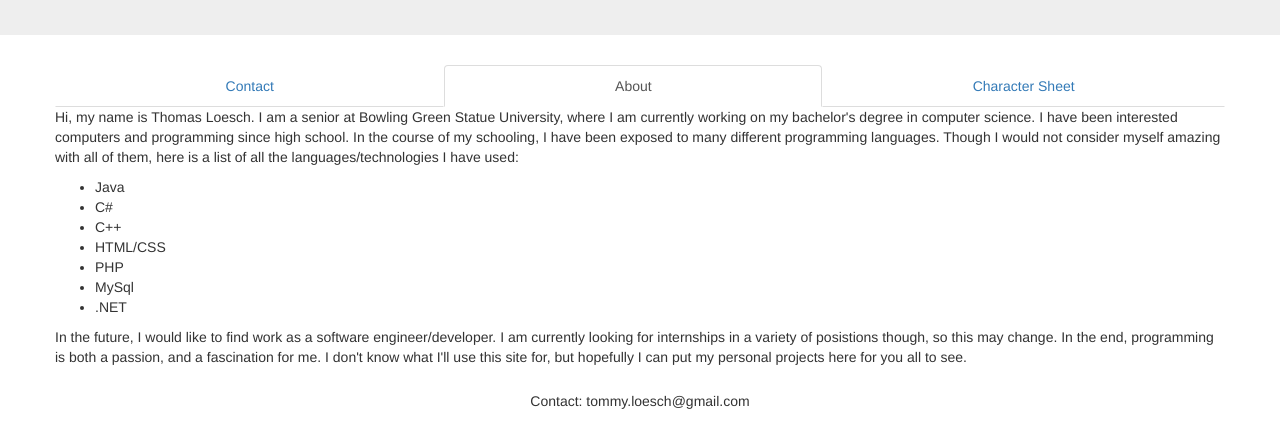
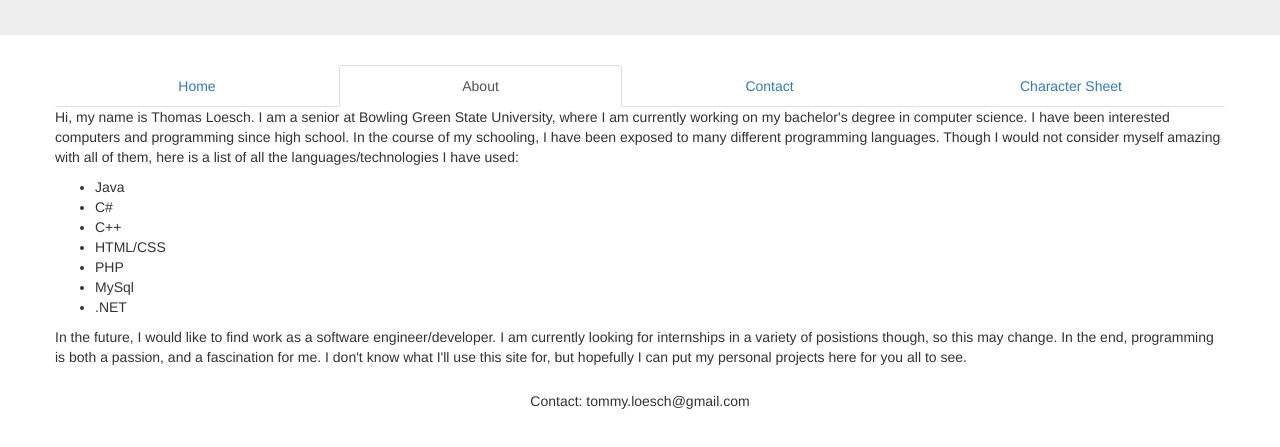
Before and after one commit to thomasloesch/thomasloesch.github.io, a plain HTML site: page about.html in a window 1280 px wide. Shown: the part 173-620 px from the top of the page. Drawn offline with nearby package versions, Linux system fonts and the light colour scheme.

Commit message:
Changed index to about and added new blank index.

```diff
--- a/about.html
+++ b/about.html
@@ -16,13 +16,14 @@
 	<div class="container">
 			<div id= "nav" class="row">
 				<ul class="nav nav-tabs nav-justified">
+					<li><a href="./index.html">Home</a></li>
+					<li class="active"><a href="./about.html">About</a></li>
 					<li><a href="./contact.html">Contact</a></li>
-					<li class="active"><a href="./about.html">About</a></li>
 					<li><a href="./charSheet.html">Character Sheet</a></li>
 				</ul>
 			</div>
 			<div id= "main" class="row">
-				<p>Hi, my name is Thomas Loesch. I am a senior at Bowling Green Statue University, where I am currently working on my bachelor's degree in computer science. I have been interested computers and programming since high school. In the course of my schooling, I have been exposed to many different programming languages. Though I would not consider myself amazing with all of them, here is a list of all the languages/technologies I have used:</p>
+				<p>Hi, my name is Thomas Loesch. I am a senior at Bowling Green State University, where I am currently working on my bachelor's degree in computer science. I have been interested computers and programming since high school. In the course of my schooling, I have been exposed to many different programming languages. Though I would not consider myself amazing with all of them, here is a list of all the languages/technologies I have used:</p>
 				<ul>
 					<li>Java</li>
 					<li>C#</li>
```
Also changed, not shown: index.html (+2 -1 lines).
